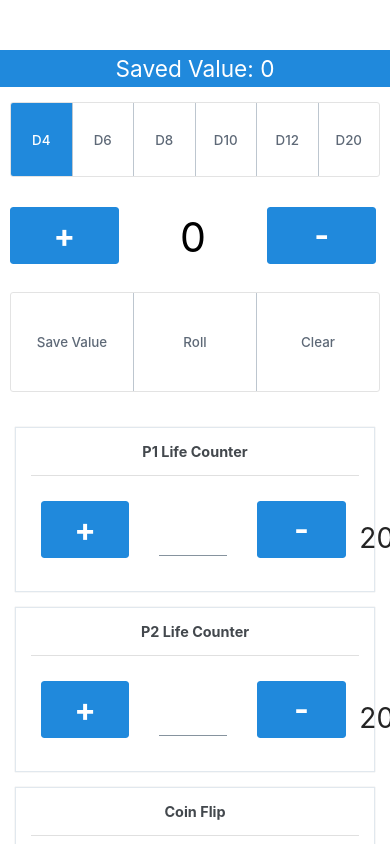
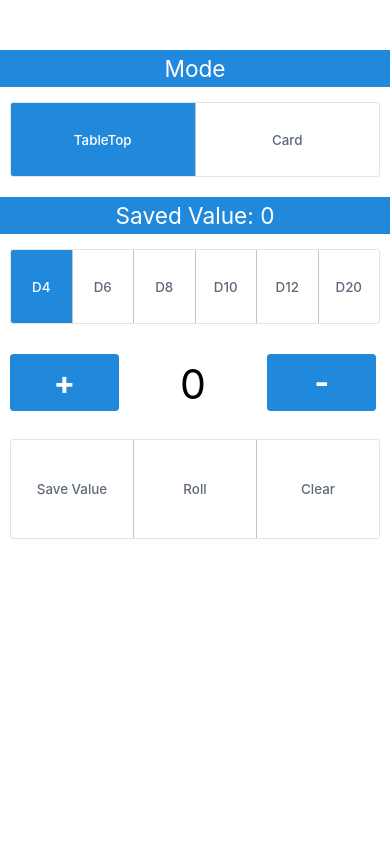
Before and after one commit to DCbrown/d12, a React Native app: screen / in a window 390 px wide. Built offline with nearby package versions, Linux system fonts and the light colour scheme.

Commit message:
add mode switcher

```diff
--- a/App.js
+++ b/App.js
@@ -2,23 +2,42 @@ import { StatusBar } from 'expo-status-bar';
 import React, { useState } from "react";
 import { StyleSheet, View, ScrollView, Alert  } from 'react-native';
 import { Button, ButtonGroup, Card, Text, Input, } from 'react-native-elements';
+import { Switch } from 'react-native-elements';
 
 export default function App() {
+  const [checked, setChecked] = useState(true);
   const [dR, setDR] = useState(0);
   const [currentValue, setCurrentValue] = useState(0);
   const [dice, setDice] = useState(4);
 
   const [selectedIndex, setSelectedIndex] = useState(0);
 
+  const [selectedModeIndex, setSelectedModeIndex] = useState(0);
+
   const [p1LifeCounter, setP1LifeCounter] = useState(20);
   const [p2LifeCounter, setP2LifeCounter] = useState(20);
 
-  const [coin, setCoin] = useState("HEADS");
+  const [coin, setCoin] = useState("----");
+
+  const toggleSwitch = () => {
+    setChecked(!checked);
+  };
 
   const handleSavedValue = () => {
     setCurrentValue((prev) => {
       return prev + dR;
     });
+  }
+
+  const selectMode = (value) => {
+    switch(value) {
+      case 0:
+        setChecked(true);
+      break;
+      case 1:
+        setChecked(false);
+      break;
+    }
   }
 
   const selectDice = (value) => {
@@ -109,9 +128,11 @@ export default function App() {
   }
 
   const subtrackP1 = () => {
+    if (p1LifeCounter != 0) {
       setP1LifeCounter((prev) => {
         return prev - 1;
       });
+    }
   }
 
   const addP2 = () => {
@@ -121,9 +142,11 @@ export default function App() {
   }
 
   const subtrackP2 = () => {
+    if (p2LifeCounter != 0) {
       setP2LifeCounter((prev) => {
         return prev - 1;
       });
+    }
   }
 
   const flipCoin = () => {
@@ -148,6 +171,20 @@ return (
 
   <ScrollView>
     <View style={styles.values}>
+      <Text h4 style={styles.subHeader}>Mode</Text>
+      <ButtonGroup
+        buttons={['TableTop', 'Card']}
+        selectedIndex={selectedModeIndex}
+        onPress={(value) => {
+          setSelectedModeIndex(value);
+          selectMode(value);
+        }}
+        containerStyle={{ marginBottom: 20, height: 75}}
+      />
+      </View>
+     { checked &&
+      <>
+      <View>
      <Text h4 style={styles.subHeader}>Saved Value: {currentValue}</Text>
     </View>
     <View>
@@ -188,8 +225,12 @@ return (
         }}
         containerStyle={{ marginBottom: 20, height: 100 }}
       />
+      </>
+     }
+
       <View>
-
+      { !checked &&
+      <>
       <Card>
             <Card.Title>P1 Life Counter</Card.Title>
             <Card.Divider />
@@ -270,7 +311,11 @@ return (
               onPress={() => flipCoin()}
             />
           </Card>
+      </>
+      }
+
       </View>
+
     </ScrollView>
   );
 }
--- a/package.json
+++ b/package.json
@@ -8,6 +8,7 @@
     "eject": "expo eject"
   },
   "dependencies": {
+    "@expo/vector-icons": "^12.0.0",
     "expo": "~43.0.2",
     "expo-status-bar": "~1.1.0",
     "react": "17.0.1",
```
Also changed, not shown: 1 other file (tests, documents, lock files or other folders). Lines whose indentation alone changed are shown as unchanged.
